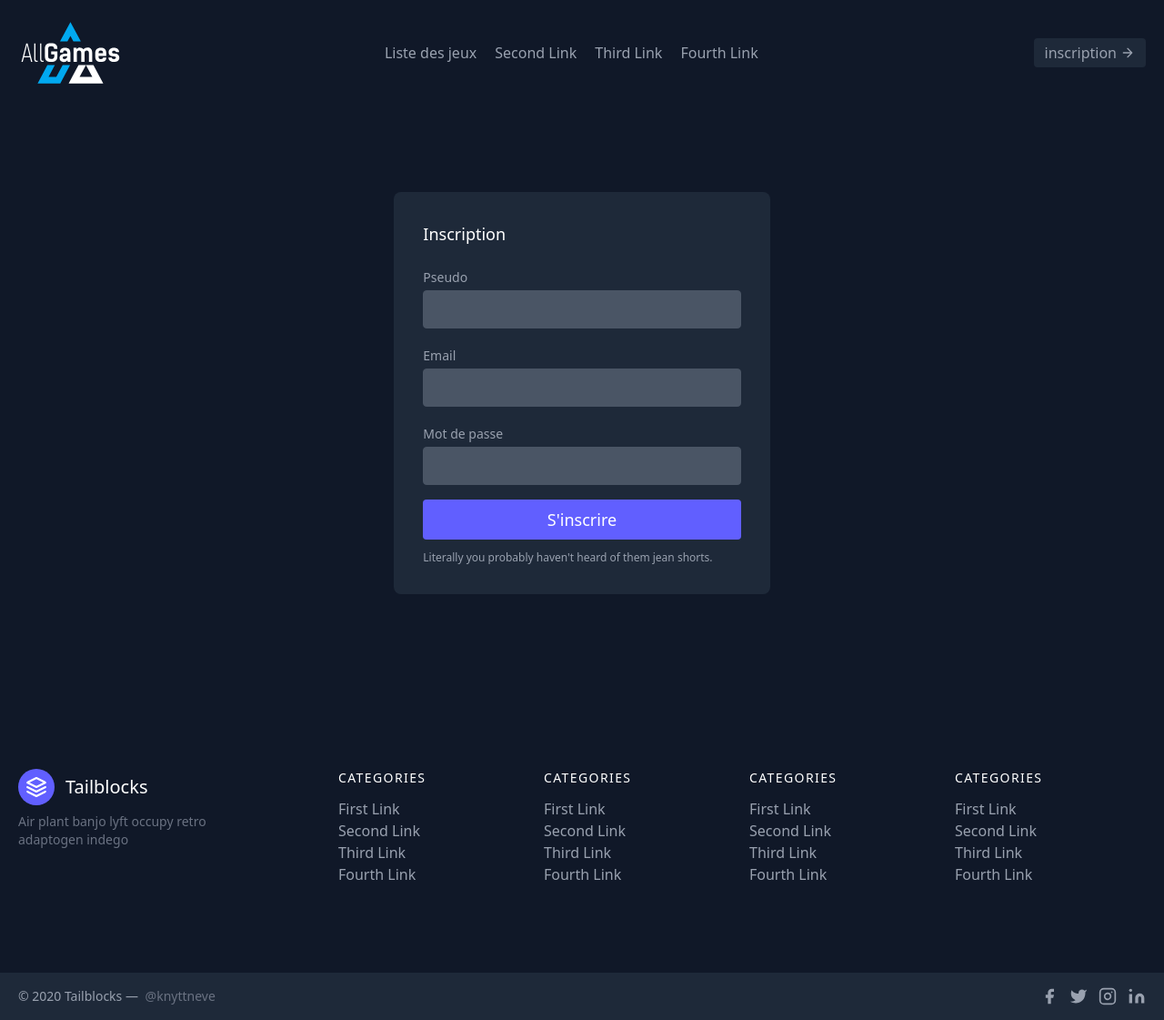
After one commit to Gwladyslsn/ALL_GAMES, a PHP site: page /inscription.php in a window 1280 px wide. The commit adds this page. Shown: the whole page at 91% size. Run offline with PHP 8.4, Linux system fonts and the light colour scheme.

Commit message:
maj jeu + add inscription

```diff
--- /dev/null
+++ b/inscription.php
@@ -0,0 +1,32 @@
+<?php
+require_once "templates/header.php";
+
+//var_dump($_POST);
+?>
+
+<section class="text-gray-400 bg-gray-900 body-font">
+    <form action="" method="post" class="container px-5 py-24 mx-auto flex flex-wrap items-center">
+            <div class="lg:w-2/6 md:w-1/2 bg-gray-800 bg-opacity-50 rounded-lg p-8 flex flex-col md:m-auto w-full mt-10 md:mt-0">
+                <h2 class="text-white text-lg font-medium title-font mb-5">Inscription</h2>
+                <div class="relative mb-4">
+                    <label for="username" class="leading-7 text-sm text-gray-400">Pseudo</label>
+                    <input type="text" id="username" name="pseudo_user" class="w-full bg-gray-600 bg-opacity-20 focus:bg-transparent focus:ring-2 focus:ring-indigo-900 rounded border border-gray-600 focus:border-indigo-500 text-base outline-none text-gray-100 py-1 px-3 leading-8 transition-colors duration-200 ease-in-out">
+                </div>
+                <div class="relative mb-4">
+                    <label for="email" class="leading-7 text-sm text-gray-400">Email</label>
+                    <input type="email" id="email" name="email_user" class="w-full bg-gray-600 bg-opacity-20 focus:bg-transparent focus:ring-2 focus:ring-indigo-900 rounded border border-gray-600 focus:border-indigo-500 text-base outline-none text-gray-100 py-1 px-3 leading-8 transition-colors duration-200 ease-in-out">
+                </div>
+                <div class="relative mb-4">
+                    <label for="password" class="leading-7 text-sm text-gray-400">Mot de passe</label>
+                    <input type="password" id="password" name="mdp_user" class="w-full bg-gray-600 bg-opacity-20 focus:bg-transparent focus:ring-2 focus:ring-indigo-900 rounded border border-gray-600 focus:border-indigo-500 text-base outline-none text-gray-100 py-1 px-3 leading-8 transition-colors duration-200 ease-in-out">
+                </div>
+                <button class="text-white bg-indigo-500 border-0 py-2 px-8 focus:outline-none hover:bg-indigo-600 rounded text-lg">S'inscrire</button>
+                <p class="text-xs mt-3">Literally you probably haven't heard of them jean shorts.</p>
+            </div>
+    </form>
+</section>
+
+
+
+
+<?php require_once "templates/footer.php"; ?>
--- a/templates/_game_item.php
+++ b/templates/_game_item.php
@@ -2,8 +2,8 @@
     <div class="rounded-lg h-64 overflow-hidden">
         <img alt="content" class="object-cover object-center h-full w-full" src="https://dummyimage.com/1204x504">
     </div>
-    <h2 class="text-xl font-medium title-font text-white mt-5"><?php echo $game["nom_game"]; ?></h2>
-    <p class="text-base leading-relaxed mt-2"><?= $game["description_game"]; ?></p>
+    <h2 class="text-xl font-medium title-font text-white mt-5"><?php echo $game["nom_game"] ?></h2>
+    <p class="text-base leading-relaxed mt-2"><?= $game["description_game"] ?></p>
     <a href="jeu.php?id=<?=$index?>" class="text-indigo-400 inline-flex items-center mt-3">En savoir plus
         <svg fill="none" stroke="currentColor" stroke-linecap="round" stroke-linejoin="round" stroke-width="2" class="w-4 h-4 ml-2" viewBox="0 0 24 24">
             <path d="M5 12h14M12 5l7 7-7 7"></path>
--- a/templates/header.php
+++ b/templates/header.php
@@ -21,10 +21,10 @@
                 <a class="mr-5 hover:text-white">Third Link</a>
                 <a class="mr-5 hover:text-white">Fourth Link</a>
             </nav>
-            <button class="inline-flex items-center bg-gray-800 border-0 py-1 px-3 focus:outline-none hover:bg-gray-700 rounded text-base mt-4 md:mt-0">Button
+            <a href="inscription.php" class="inline-flex items-center bg-gray-800 border-0 py-1 px-3 focus:outline-none hover:bg-gray-700 rounded text-base mt-4 md:mt-0">inscription
                 <svg fill="none" stroke="currentColor" stroke-linecap="round" stroke-linejoin="round" stroke-width="2" class="w-4 h-4 ml-1" viewBox="0 0 24 24">
                     <path d="M5 12h14M12 5l7 7-7 7"></path>
                 </svg>
-            </button>
+            </a>
         </div>
     </header>
```
Also changed, not shown: jeu.php (+8 -3 lines), libs/game.php (+7 -2 lines).
